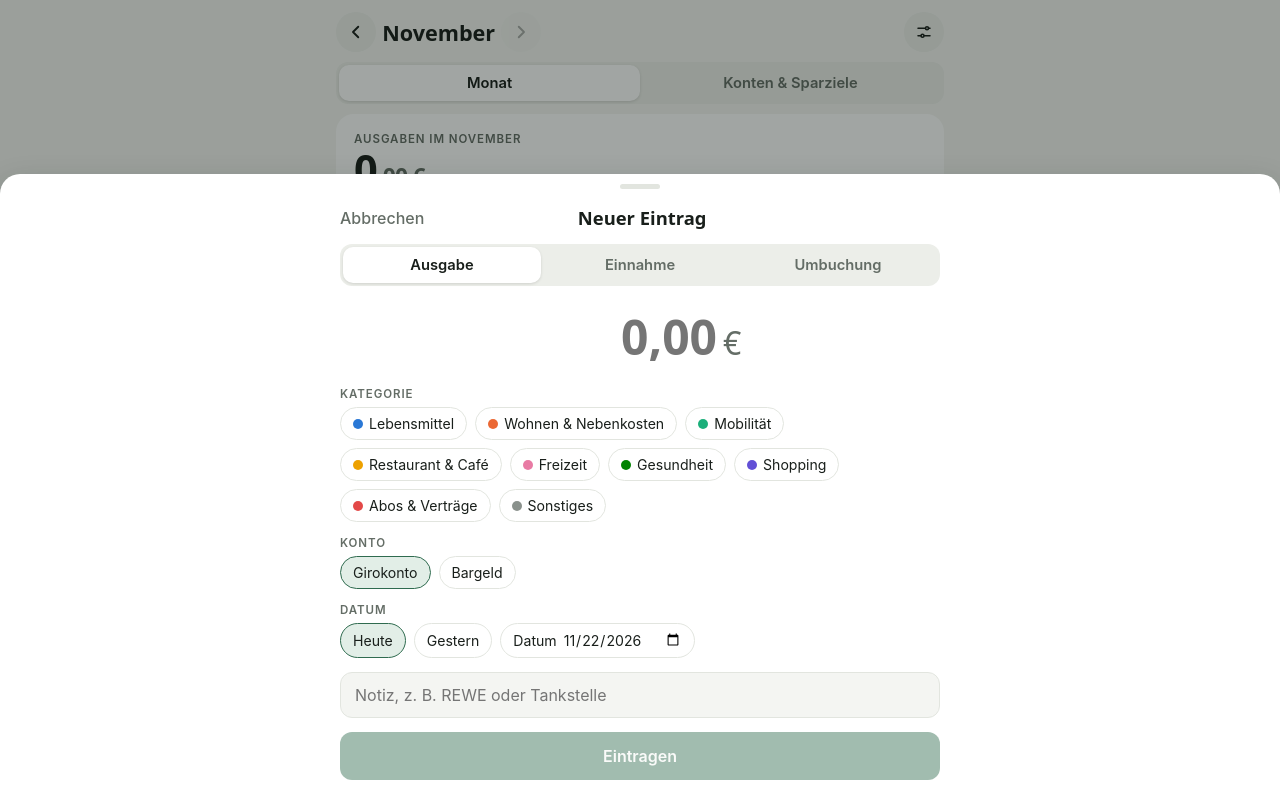
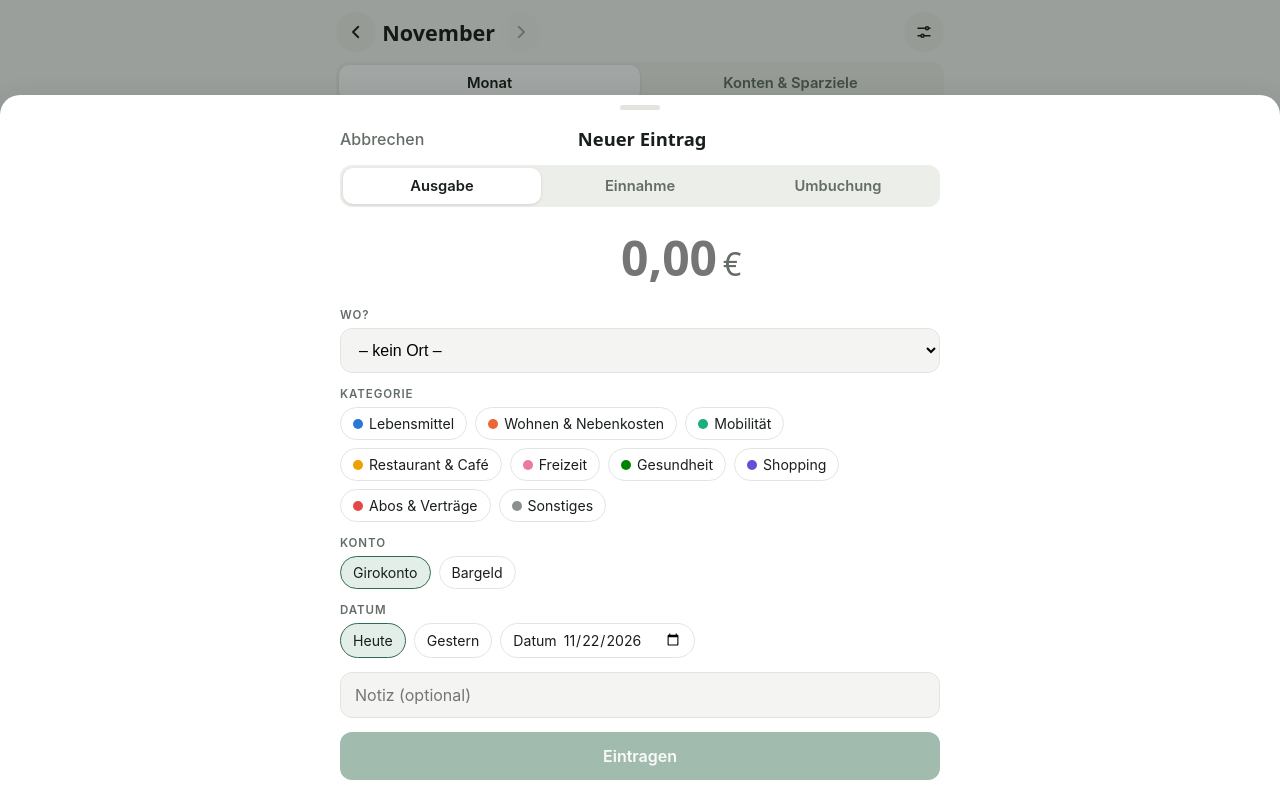
Before and after one commit to rheg-369/finanzbook, a plain HTML site: page index.html in a window 1280 px wide. Both pictures are taken after a click on the button 1230 px from the left and 746 px from the top of the page. Drawn offline with Linux system fonts and the light colour scheme.

Commit message:
Ausgaben: Auswahl „Wo?“ mit gängigen Läden und eigenen Orten
Co-Authored-By: Claude Opus 5.5 <noreply@anthropic.com>
Claude-Session: https://claude.ai/code/session_012niP63cRPtdZ2JBNv1o42r

```diff
--- a/index.html
+++ b/index.html
@@ -204,6 +204,24 @@ const IN_CATS = [
   {id:"gehalt", name:"Gehalt", c:"--accent"},
   {id:"einnahme-sonst", name:"Sonstige Einnahme", c:"--accent"},
 ];
+// Vordefinierte Orte, gruppiert nach der Kategorie, die beim Auswählen vorgeschlagen wird
+const PLACES = {
+  lebensmittel: ["REWE","EDEKA","Lidl","Aldi Süd","Aldi Nord","Kaufland","Penny","Netto","Norma","Bäckerei","Metzgerei","Wochenmarkt"],
+  restaurant: ["Restaurant","Café","Imbiss","Lieferando","McDonald's","Burger King","Starbucks","Bar"],
+  mobilitaet: ["Tankstelle","Aral","Shell","Deutsche Bahn","ÖPNV-Ticket","Parken","Taxi / Uber","Werkstatt"],
+  shopping: ["Amazon","dm","Rossmann","Müller","Zalando","H&M","IKEA","MediaMarkt / Saturn","Decathlon","Primark","Otto"],
+  freizeit: ["Kino","Fitnessstudio","Konzert / Event","Urlaub / Reise","Geschenk"],
+  gesundheit: ["Apotheke","Arzt","Optiker","Friseur"],
+  wohnen: ["Miete","Strom","Gas / Heizung","Rundfunkbeitrag","OBI","Hornbach","Bauhaus"],
+  abos: ["Netflix","Spotify","Disney+","Amazon Prime","Handyvertrag","Internet","Versicherung"],
+};
+const placeCat = p => { for(const [c, list] of Object.entries(PLACES)) if(list.includes(p)) return c; return null; };
+const PRESET = new Set(Object.values(PLACES).flat());
+function recentPlaces(){
+  const seen = new Map();
+  state.entries.filter(e => e.place && !PRESET.has(e.place)).sort((a,b)=>(b.createdAt||0)-(a.createdAt||0)).forEach(e => { if(!seen.has(e.place)) seen.set(e.place, true); });
+  return [...seen.keys()].slice(0,12);
+}
 const catById = id => OUT_CATS.concat(IN_CATS).find(c => c.id===id) || OUT_CATS[OUT_CATS.length-1];
 
 // ---- money & dates ----
@@ -390,11 +408,11 @@ function entryRow(e){
   const c = catById(e.cat);
   const multi = state.accounts.length > 1;
   const isIn = e.type==="in";
-  const title = e.note || c.name;
+  const title = e.note || e.place || c.name;
   const ru = e.type==="out" ? childOf(e.id) : null;
   return `<li><button class="entry" data-edit="${esc(e.id)}">
     <span class="badge" style="background:var(${c.c})" aria-hidden="true">${esc(c.name.slice(0,2))}</span>
-    <span class="mid"><div class="t">${esc(title)}</div>${(e.note||multi)?`<div class="s">${esc([e.note?c.name:"", multi?accName(accOf(e)):"", ru?"Round-up "+money(ru.amount):""].filter(Boolean).join(" · "))}</div>`:""}</span>
+    <span class="mid"><div class="t">${esc(title)}</div>${(e.note||e.place||multi||ru)?`<div class="s">${esc([(e.note||e.place)?c.name:"", e.note&&e.place?e.place:"", multi?accName(accOf(e)):"", ru?"Round-up "+money(ru.amount):""].filter(Boolean).join(" · "))}</div>`:""}</span>
     <span class="a num ${isIn?"pos":""}">${isIn?"+":"−"}${money(e.amount)}</span>
   </button></li>`;
 }
@@ -428,6 +446,9 @@ function entrySheet(entry, preset){
     <div class="seg seg3" id="fType"><button data-type="out">Ausgabe</button><button data-type="in">Einnahme</button><button data-type="transfer">Umbuchung</button></div>
     <label class="amount"><input id="fAmount" inputmode="decimal" placeholder="0,00" value="${esc(toInput(d.amount))}" aria-label="Betrag in Euro" autocomplete="off"><span>€</span></label>
     <p class="hint" id="ruHint" style="text-align:center;margin-top:-8px" hidden></p>
+    <div id="placeBox"><div class="label" style="margin-bottom:6px">Wo?</div>
+      <select class="input" id="fPlace" aria-label="Wo war die Ausgabe?"></select>
+      <input class="input" id="fPlaceIn" placeholder="Eigenen Ort eingeben, z. B. Bio-Laden" autocomplete="off" style="margin-top:8px" hidden></div>
     <div id="catBox"><div class="label" style="margin-bottom:6px">Kategorie</div><div class="chips" id="fCat"></div></div>
     <div id="accBox"><div class="label" style="margin-bottom:6px">Konto</div><div class="chips" id="fAcc"></div></div>
     <div id="trBox"><div class="label" style="margin-bottom:6px">Von</div><div class="chips" id="fFrom"></div>
@@ -437,7 +458,7 @@ function entrySheet(entry, preset){
       ${dateChips.map(([n,v])=>`<button class="chip" data-date="${v}">${n}</button>`).join("")}
       <label class="chip" id="dateCustom">Datum <input type="date" id="fDateIn" value="${esc(d.date)}" aria-label="Datum wählen"></label>
     </div></div>
-    <input class="input" id="fNote" placeholder="Notiz, z. B. REWE oder Tankstelle" value="${esc(d.note||"")}" autocomplete="off" enterkeyhint="done">
+    <input class="input" id="fNote" placeholder="Notiz (optional)" value="${esc(d.note||"")}" autocomplete="off" enterkeyhint="done">
     <div class="row">${entry?`<button class="danger" id="del">Löschen</button>`:""}<button class="primary" id="ok">${entry?"Speichern":"Eintragen"}</button></div>
   `);
   const cats = () => d.type==="in" ? IN_CATS : OUT_CATS;
@@ -452,6 +473,7 @@ function entrySheet(entry, preset){
     $("#fFrom").innerHTML = accChips(d.from, "from");
     $("#fTo").innerHTML = accChips(d.to, "to");
     $("#catBox").hidden = d.type==="transfer";
+    $("#placeBox").hidden = d.type!=="out";
     $("#accBox").hidden = d.type==="transfer" || state.accounts.length<2;
     $("#trBox").hidden = d.type!=="transfer";
   };
@@ -468,6 +490,23 @@ function entrySheet(entry, preset){
     $("#ruHint").hidden = !rv;
     if(rv) $("#ruHint").textContent = `Round-up: ${money(rv)} gehen aufs ${accName(ra.roundupTo)}`;
   };
+  const CUSTOM = "__custom__";
+  const recent = recentPlaces();
+  const opt = p => `<option value="${esc(p)}">${esc(p)}</option>`;
+  $("#fPlace").innerHTML = `<option value="">– kein Ort –</option>`
+    + (recent.length ? `<optgroup label="Zuletzt genutzt">${recent.map(opt).join("")}</optgroup>` : "")
+    + OUT_CATS.filter(c=>PLACES[c.id]).map(c => `<optgroup label="${esc(c.name)}">${PLACES[c.id].map(opt).join("")}</optgroup>`).join("")
+    + `<option value="${CUSTOM}">Eigener Ort …</option>`;
+  $("#fPlace").value = d.place || "";
+  $("#fPlace").onchange = e => {
+    const v = e.target.value;
+    $("#fPlaceIn").hidden = v!==CUSTOM;
+    if(v===CUSTOM){ d.place = ""; $("#fPlaceIn").value = ""; $("#fPlaceIn").focus(); return; }
+    d.place = v;
+    const pc = placeCat(v);
+    if(pc && (!d.cat || !entry)) { d.cat = pc; sync(); }
+  };
+  $("#fPlaceIn").oninput = e => { d.place = e.target.value.trim(); };
   drawCats(); sync();
   $("#fType").onclick = e => { const b=e.target.closest("[data-type]"); if(b){ d.type=b.dataset.type; if(d.type==="transfer"){ d.from ||= d.account||k0; } else { d.account ||= d.from||k0; drawCats(); } sync(); } };
   $("#fAcc").onclick = e => { const b=e.target.closest("[data-acc]"); if(b){ d.account=b.dataset.acc; sync(); } };
@@ -484,6 +523,7 @@ function entrySheet(entry, preset){
     const id = entry ? entry.id : newId();
     const base = {type:d.type, amount, date:d.date, note:$("#fNote").value.trim(), createdAt: entry ? (entry.createdAt||Date.now()) : Date.now()};
     const data = d.type==="transfer" ? {...base, from:d.from, to:d.to} : {...base, cat:d.cat, account:d.account||"giro"};
+    if(d.type==="out" && d.place) data.place = d.place;
     closeSheet();
     try { await save("entries", id, data); await syncRoundup(id, data); if(!entry){ toast(({in:"Einnahme",out:"Ausgabe",transfer:"Umbuchung"})[d.type]+" eingetragen: "+money(amount)); if(d.date.slice(0,7)!==state.month){ state.month=d.date.slice(0,7); render(); } } } catch(e){}
   };
@@ -650,10 +690,10 @@ async function exportBackup(){
 }
 async function exportCsv(){
   const eurStr = c => (c/100).toFixed(2).replace(".",",");
-  const rows = [["Datum","Art","Kategorie","Konto","Nach Konto","Betrag","Notiz"]].concat(
+  const rows = [["Datum","Art","Kategorie","Ort","Konto","Nach Konto","Betrag","Notiz"]].concat(
     state.entries.slice().sort((a,b)=>a.date<b.date?-1:1).map(e => e.type==="transfer"
-      ? [e.date, "Umbuchung", "", accName(e.from), accName(e.to), eurStr(e.amount), e.note||""]
-      : [e.date, e.type==="in"?"Einnahme":"Ausgabe", catById(e.cat).name, accName(accOf(e)), "", eurStr((e.type==="in"?1:-1)*e.amount), e.note||""]));
+      ? [e.date, "Umbuchung", "", "", accName(e.from), accName(e.to), eurStr(e.amount), e.note||""]
+      : [e.date, e.type==="in"?"Einnahme":"Ausgabe", catById(e.cat).name, e.place||"", accName(accOf(e)), "", eurStr((e.type==="in"?1:-1)*e.amount), e.note||""]));
   const csv = "\ufeff"+rows.map(r => r.map(v => '"'+String(v).replace(/"/g,'""')+'"').join(";")).join("\r\n");
   if(await saveFile("haushaltsbuch-"+iso(new Date())+".csv", csv, "text/csv")) toast("Tabelle exportiert");
 }
--- a/sw.js
+++ b/sw.js
@@ -1,5 +1,5 @@
 // Haushaltsbuch: hält die App-Dateien auf dem Gerät, damit sie ohne Internet startet.
-const CACHE = "haushaltsbuch-v4";
+const CACHE = "haushaltsbuch-v5";
 const FILES = ["./", "index.html", "manifest.webmanifest", "icon-180.png", "icon-192.png", "icon-512.png"];
 self.addEventListener("install", e => { e.waitUntil(caches.open(CACHE).then(c => c.addAll(FILES)).then(() => self.skipWaiting())); });
 self.addEventListener("activate", e => { e.waitUntil(caches.keys().then(ks => Promise.all(ks.filter(k => k !== CACHE).map(k => caches.delete(k)))).then(() => self.clients.claim())); });
```
